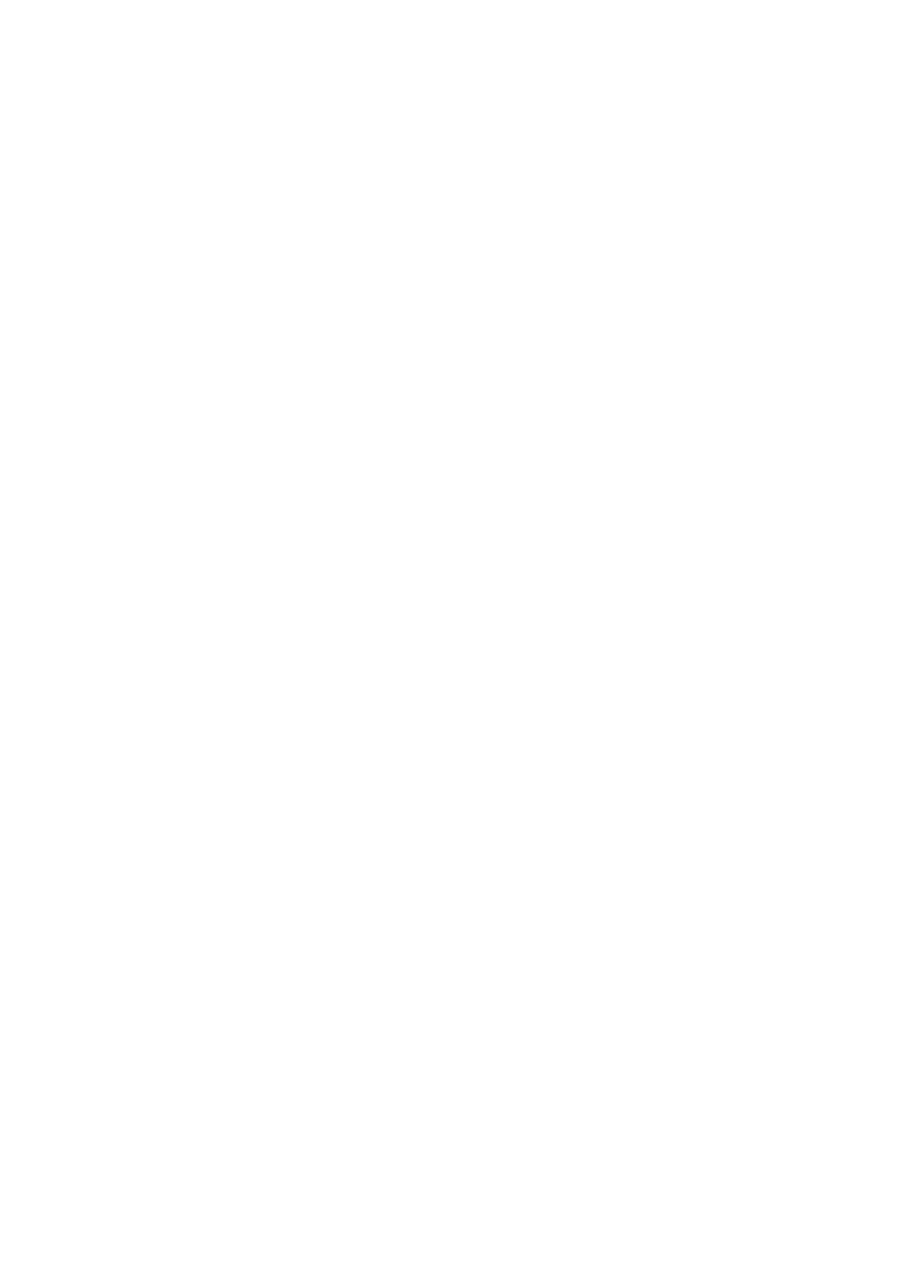
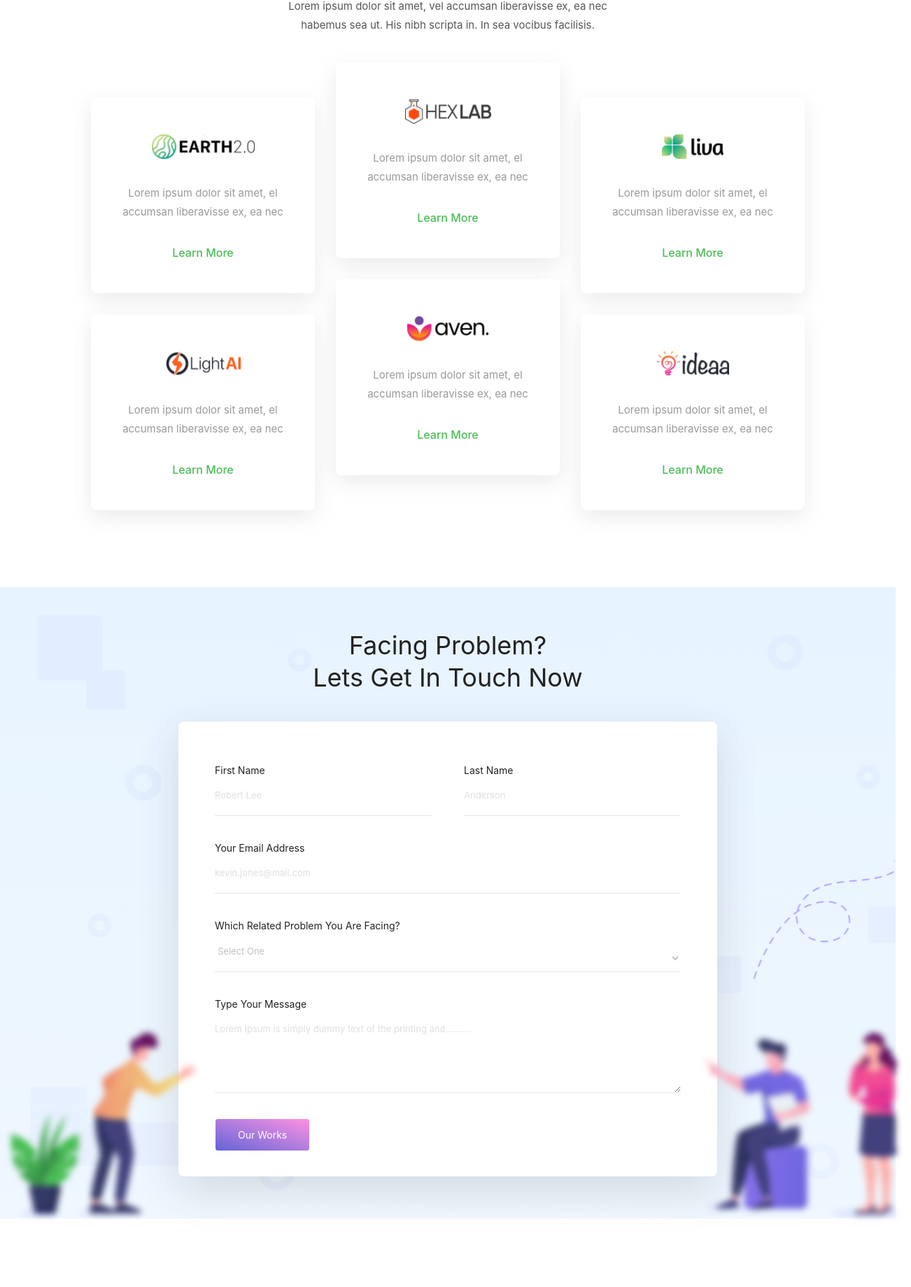
Before and after one commit to hamedesmaailii/gotech-react, a React (Vite) app: page /product in a window 1280 px wide. Before the commit this address had no page. Shown: the part 552-2391 px from the top of the page at 70% size, 1302 px wide, since content can reach past the window. Before the commit the page ends 800 px from the top, so only its background shows below. Built offline with nearby package versions, Linux system fonts and the light colour scheme.

Commit message:
Complete Product Page

```diff
--- a/src/App.tsx
+++ b/src/App.tsx
@@ -3,6 +3,7 @@ import { BrowserRouter as Router, Routes, Route } from 'react-router-dom';
 import Home from './pages/Home.tsx';
 import About from './pages/About.tsx';
 import Portfolio from './pages/Portfolio.tsx';
+import Product from './pages/Product.tsx';
 
 function App () {
   return (
@@ -11,6 +12,7 @@ function App () {
             <Route path='/' element={<Home />}/>
             <Route path='/about' element={<About />}/>
             <Route path="/portfolio" element={<Portfolio />}/>
+            <Route path='/product' element={<Product />}/>
         </Routes>
     </Router>
   )
--- a/src/pages/Product.tsx
+++ b/src/pages/Product.tsx
@@ -1,6 +1,8 @@
 import Header from "../components/Header";
 import Breadcrumb from "../components/Breadcrumb";
 import ProductsSection from "../components/ProductsSection";
+import ContactUs from "../components/ContactUs";
+import Footer from "../components/Footer";
 
 const Product = () => {
     return (
@@ -15,12 +17,27 @@ const Product = () => {
                     {label: "Product"}
                 ]}
             />
-            <div className="container mx-auto">
+            <div className="container mx-auto mb-110">
                 <ProductsSection
                     title="Our Owning Products"
                     subTitle="Lorem ipsum dolor sit amet, vel accumsan liberavisse ex, ea nec <br/> habemus sea ut. His nibh scripta in. In sea vocibus facilisis."
                 />
             </div>
+            <div className='mb-100'>
+                <ContactUs
+                    title='Facing Problem? <br/> Lets Get In Touch Now'
+                    firstName='First Name'
+                    lastName='Last Name'
+                    email='Your Email Address'
+                    problem='Which Related Problem You Are Facing?'
+                    message='Type Your Message'
+                />
+            </div>
+            <footer>
+                <Footer
+                    copyRight="Copyright@themefisher2020"
+                />
+            </footer>
         </div>
     )
 }
```
